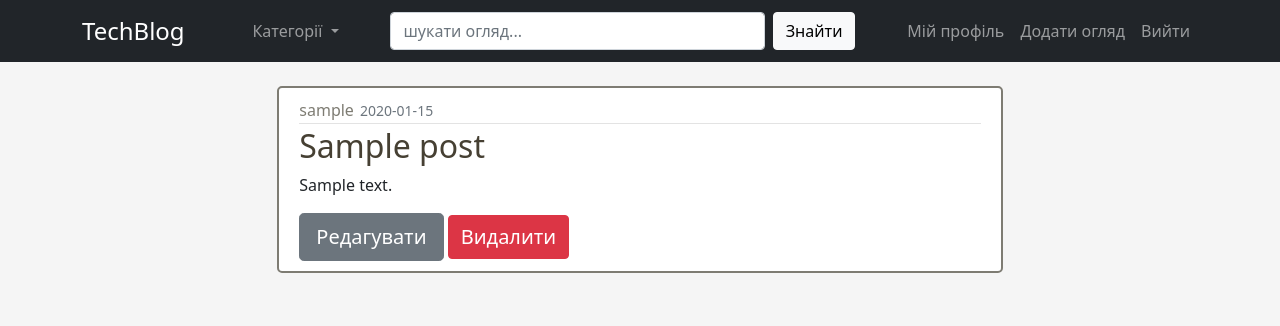
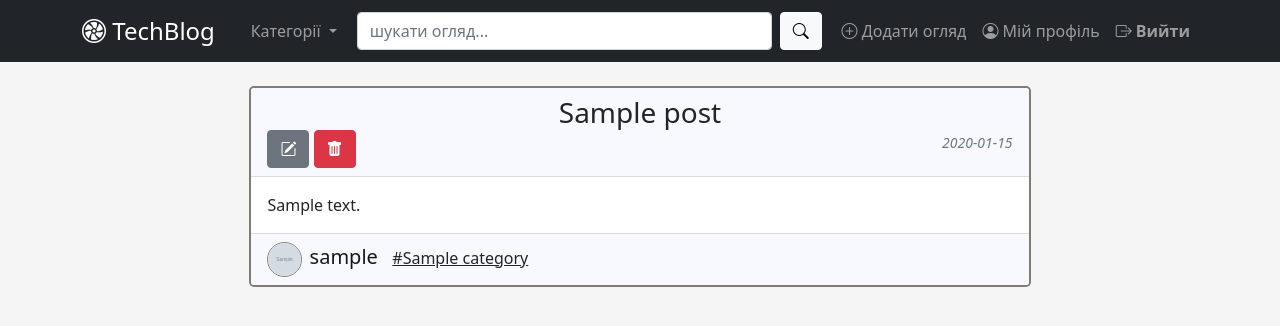
Before and after one commit to vzaliskyi/blog_technological_innovations, a Flask app: page /post_view/1 in a window 1280 px wide. Shown: the top 326 px of the page. Run offline with Flask 2, Linux system fonts and the light colour scheme; a user stored in the database is signed in; tables that the repository leaves empty hold one stand-in row (values such as "Sample post"); grey boxes marked "Sample" are stand-in pictures; some libraries are stand-ins or nearby versions.

Commit message:
improved code and styles, added functionality

```diff
--- a/app/blog/models.py
+++ b/app/blog/models.py
@@ -1,5 +1,5 @@
 from app import db
-# from app.user.models import User
+#from app.user.models import User
 from datetime import datetime
 
 
--- a/app/blog/templates/blog/post_create.html
+++ b/app/blog/templates/blog/post_create.html
@@ -1,13 +1,13 @@
 {% extends "base.html" %}
 {% block main %}
   {% from "_render_field.html" import render_field_lr %}
-  <div class="content-section form-control pb-2" style="margin:auto;width:65%">
+  <div class="content-section form-control pb-2" style="margin:auto;width:70%" >
 
     <form method="post" action="{{ url_for('blog_bp_in.post_create', next=request.args.get('next')) }}" enctype="multipart/form-data" class="pt-1 pb-2">
       {{form.csrf_token}}
 
       <fieldset class="form-group">
-        <legend class="border-bottom mb-4">Створити публікацію огляду</legend>
+        <legend class="border-bottom mb-4">Створити нову публікацію</legend>
 
         {{ render_field_lr(form.category) }}
         {{ render_field_lr(form.title) }}
--- a/app/blog/templates/blog/post_update.html
+++ b/app/blog/templates/blog/post_update.html
@@ -7,7 +7,7 @@
       {{form.csrf_token}}
 
       <fieldset class="form-group">
-        <legend class="border-bottom mb-4">Оновити публікацію огляду</legend>
+        <legend class="border-bottom mb-4">Оновити публікацію</legend>
 
         {{ render_field_lr(form.category) }}
         {{ render_field_lr(form.title) }}
--- a/app/blog/templates/blog/post_view.html
+++ b/app/blog/templates/blog/post_view.html
@@ -1,17 +1,47 @@
 {% extends "base.html" %}
 {% block main %}
-<article class="media article-section" style="margin:auto;width:65%">
-    <div class="media-body">
-      <div class="article-metadata">
-        <a class="author-name" href="#"> {{user.username}}</a>
-        <small class="text-muted">{{post.created_at}} </small>
+
+  <div class="card mb-3 post-section" style="overflow:auto;margin:auto;width:70%">
+    <div class="card-header light-silver-bg">
+      <h3 class="text-center mb-0">{{post.title}}</h3>
+      {% if current_user.id == post.user_id %}
+        <div class="align-left">
+          <a href="{{url_for('blog_bp_in.post_update', post_id=post.id)}}" class="btn btn-secondary ml-4 " role="button" data-bs-toggle="tooltip" title="Редагувати"><i class="bi bi-pencil-square"></i></a>
+          <button type="button" class="btn btn-danger" data-bs-toggle="modal" data-bs-target="#deleteModal" title="Видалити"><i class="bi bi-trash-fill"></i></button>
+        </div>
+      {% endif %}
+      <div class="align-right mb-0">
+        <small class="text-muted fst-italic">{{post.created_at}}</small>
       </div>
-      <h2><a class="article-title" href="#"> {{post.title}} </a></h2>
-      <p class="article-content"> {{post.content|safe}} </p>
     </div>
-    {% if current_user.id == post.user_id %}
-        <a href="{{url_for('blog_bp_in.post_update', post_id=post.id)}}" class="btn btn-secondary btn-lg" tabindex="-1" role="button" aria-disabled="true">Редагувати</a>
-        <a href="{{url_for('blog_bp_in.post_delete', post_id=post.id)}}" class="btn  btn-danger fs-5"> Видалити </a>
-    {% endif %}
-  </article>
+    <div class="card-body text-dark ">
+      <div class="card-text text-break">{{post.content|safe}}</div>
+    </div>
+    <div class="card-footer light-silver-bg">
+      <img src="{{url_for('static',filename='profile_pictures/' + post.user_br.picture)}}" class="rounded-circle post-author-img" alt="author-image">
+      <a class="post-author-name" href="{{url_for('blog_bp_in.user_posts', user_id=post.user_br.id)}}"> {{post.user_br.username}}</a>&nbsp;&nbsp;
+      <a href="#" class="link-dark">#{{ post.category_br.name }}</a>
+    </div>
+  </div>
+
+
+  <div class="modal fade" id="deleteModal" tabindex="-1" aria-labelledby="deleteModalLabel" aria-hidden="true">
+    <div class="modal-dialog">
+      <div class="modal-content">
+        <div class="modal-header">
+          <h5 class="modal-title" id="deleteModalLabel">Підтвердження</h5>
+          <button type="button" class="btn-close" data-bs-dismiss="modal" aria-label="Close"></button>
+        </div>
+        <div class="modal-body">
+          Ви впевнені, що хочете видалити цю публікацію?
+        </div>
+        <div class="modal-footer">
+          {% if current_user.id == post.user_id %}
+            <a href="{{url_for('blog_bp_in.post_delete', post_id=post.id)}}" class="btn btn-danger"> Так, видалити </a>
+          {% endif %}
+        </div>
+      </div>
+    </div>
+  </div>
+
 {% endblock main %}
--- a/app/blog/views.py
+++ b/app/blog/views.py
@@ -3,7 +3,7 @@ from .forms import FormPostCreate, FormPostUpdate
 from app import db
 from .models import Category, Post
 from app.user.models import User
-from flask import redirect, url_for, flash, request, render_template
+from flask import redirect, url_for, flash, request, render_template, abort
 from flask_login import current_user, login_required
 
 
@@ -22,22 +22,17 @@ def post_create():
         try:
             db.session.add(post)
             db.session.commit()
-            flash('Data added in DB', 'success')
+            flash('Публікація успішно створена', 'success')
+            return redirect(url_for('blog_bp_in.post_view', post_id=post.id))
         except:
             db.session.rollback()
-            flash('Error adding data in DB!', 'danger')
-        return redirect(url_for('blog_bp_in.post_create'))
-    elif request.method == 'POST':
-        flash('Unsuccess!', 'error')
-        return redirect(url_for('blog_bp_in.post_create'))
-    return render_template('post_create.html', form=form, title='Post create')
-
-
-@blog_bp.route('/post_view/<int:post_id>', methods=['GET', 'POST'])
-def post_view(post_id):
-    post = Post.query.get_or_404(post_id)
-    user = User.query.get_or_404(post.user_id)
-    return render_template('post_view.html', post=post, user=user)
+            flash('Помилка при додаванні публікації до бази даних', 'danger')
+            return redirect(url_for('blog_bp_in.post_create'))
+    # elif request.method == 'POST':
+    #     flash(form.errors, 'danger')
+    #     return redirect(url_for('blog_bp_in.post_create'))
+    return render_template('post_create.html', form=form,
+                           title='Створення публікації')
 
 
 @blog_bp.route('/post/<int:post_id>/update', methods=["GET", "POST"])
@@ -51,10 +46,10 @@ def post_update(post_id):
             form.category.data = post.category_br.id
             form.title.data = post.title
             form.content.data = post.content
-            return render_template('post_update.html', title='Post Update',
-                                   form=form)
+            return render_template('post_update.html',
+                                   title='Оновити публікацію', form=form)
         else:  # інакше якщо ми змінили дані і натиснули кнопку
-            if form.validate_on_submit() or request.method == 'POST':
+            if form.validate_on_submit():
                 category_id = form.category.data
                 post.category_id = db.session.query(Category.id).filter(
                     Category.id == category_id)
@@ -62,16 +57,17 @@ def post_update(post_id):
                 post.content = form.content.data
                 try:
                     db.session.commit()
-                    flash('Пост успішно оновлено!', 'info')
+                    flash('Публікація успішно оновлена', 'info')
                 except:
                     db.session.rollback()
-                    flash('Помилка при оновленні поста!', 'danger')
+                    flash('Помилка при оновленні публікації', 'danger')
                 return redirect(url_for('user_bp_in.account'))
             else:
-                flash('Помилка при валідації!', 'danger')
+                flash('Помилка валідації', 'danger')
+                # url_for('blog_bp_in.post_update', post_id=post_id)
                 return redirect(f'/post/{post_id}/update')
     else:
-        flash('Ви не можете редагувати цей пост!', 'danger')
+        flash('Ви не маєте прав на редагування даної публікації', 'danger')
         return redirect(url_for('user_bp_in.account'))
 
 
@@ -83,10 +79,32 @@ def post_delete(post_id):
         try:
             db.session.delete(post)
             db.session.commit()
-            flash('Пост успішно видалено!', 'success')
+            flash('Публікацію успішно видалено!', 'success')
         except:
-            flash('Помилка при видаленні поста!', 'danger')
+            flash('Помилка при видаленні публікації', 'danger')
         return redirect(url_for('user_bp_in.account'))
     else:
-        flash('Ви не можете видалити цей пост!', 'danger')
+        flash('Ви не маєте прав на видалення даної публікації', 'danger')
         return redirect(url_for('user_bp_in.account'))
+
+
+@blog_bp.route('/post_view/<int:post_id>')
+def post_view(post_id):
+    post = Post.query.get_or_404(post_id)
+    return render_template('post_view.html', post=post)
+
+
+@blog_bp.route('/user_posts/<int:user_id>')
+def user_posts(user_id):
+    posts = Post.query.filter_by(user_id=user_id)
+    if posts.first() is None:
+        abort(404, description="Користувача не знайдено")
+    return render_template('user_posts.html', posts=posts)
+
+
+@blog_bp.route('/category/<int:category_id>')
+def posts_by_category(category_id):
+    posts = Post.query.filter_by(category_id=category_id)
+    if posts.first() is None:
+        abort(404, description="Категорію не знайдено")
+    return render_template('posts_by_category.html', posts=posts)
--- a/app/static/css/custom.css
+++ b/app/static/css/custom.css
@@ -8,7 +8,7 @@
 }
 
 body {
-  background-color: #F5F5F5; !important;
+  background-color: #f5f5f5; !important;
 }
 
 .btn-outline-secondary:hover{
@@ -34,6 +34,7 @@ a.author-name:hover{
 }
 
 a.article-title{
+  font-size: 25px;
   color: #464033;
   text-decoration: none;
 }
@@ -52,11 +53,59 @@ a.article-title:hover {
   border-bottom: 1px solid #e3e3e3;
 }
 
-.article-metadata a:hover {
-  color: #333;
+.profile-img{
+  height: 150px;
+  width: 150px;
+  border: 1px solid #7E7C73;
+}
+
+
+.post-section {
+  background: white;
+  border: 2px solid #7E7C73;
+  border-radius: 5px;
+  margin-bottom: 20px;
+}
+
+
+.post-author-img {
+  height: 35px;
+  width: 35px;
+  margin-right: 3px;
+  border: 1px solid #7E7C73;
+}
+
+a.post-author-name{
+  font-size: 20px;
+  color: #171717;
   text-decoration: none;
+  margin-right: 2px;
 }
-.rounded-circle{
-  wigth:150px;
-  height:150px;
+
+a.post-author-name:hover{
+  color: #454545;
 }
+
+a.post-created-at{
+  font-size: 12px;
+  text-decoration: none;
+  margin-right: 2px;
+}
+
+.align-left{
+float:left;
+}
+
+.align-right{
+float:right;
+}
+
+.author-img {
+  height: 65px;
+  width: 65px;
+  border: 2px solid #7E7C73;
+}
+
+.light-silver-bg {
+    background: #f8f8ff;
+}
--- a/app/templates/base.html
+++ b/app/templates/base.html
@@ -7,10 +7,12 @@
 
   <!-- Bootstrap CSS -->
   <link href="https://cdn.jsdelivr.net/npm/bootstrap@5.0.0-beta2/dist/css/bootstrap.min.css" rel="stylesheet" integrity="sha384-BmbxuPwQa2lc/FVzBcNJ7UAyJxM6wuqIj61tLrc4wSX0szH/Ev+nYRRuWlolflfl" crossorigin="anonymous">
-<link rel="stylesheet" type="text/css" href="{{ url_for('static', filename='css/custom.css') }}">
-     <script src="https://code.jquery.com/jquery-3.4.1.slim.min.js" integrity="sha384-J6qa4849blE2+poT4WnyKhv5vZF5SrPo0iEjwBvKU7imGFAV0wwj1yYfoRSJoZ+n" crossorigin="anonymous"></script>
-<link href="https://cdn.jsdelivr.net/npm/summernote@0.8.18/dist/summernote-lite.min.css" rel="stylesheet">
-<script src="https://cdn.jsdelivr.net/npm/summernote@0.8.18/dist/summernote-lite.min.js"></script>
+  <link rel="stylesheet" href="https://cdn.jsdelivr.net/npm/bootstrap-icons@1.7.1/font/bootstrap-icons.css">
+  <link rel="stylesheet" type="text/css" href="{{ url_for('static', filename='css/custom.css') }}">
+  <!-- Text Editor -->
+  <script src="https://code.jquery.com/jquery-3.4.1.slim.min.js" integrity="sha384-J6qa4849blE2+poT4WnyKhv5vZF5SrPo0iEjwBvKU7imGFAV0wwj1yYfoRSJoZ+n" crossorigin="anonymous"></script>
+  <link href="https://cdn.jsdelivr.net/npm/summernote@0.8.18/dist/summernote-lite.min.css" rel="stylesheet">
+  <script src="https://cdn.jsdelivr.net/npm/summernote@0.8.18/dist/summernote-lite.min.js"></script>
   {% if title %}
     <title> {{ title }}</title>
   {% else %}
@@ -21,30 +23,31 @@
   <header>
     <nav class="navbar navbar-expand-lg navbar-dark bg-dark">
       <div class="container">
-        <a class="navbar-brand fs-4" href="/">TechBlog</a>
+        <a class="navbar-brand fs-4" href="/"><i class="bi bi-fan"></i> TechBlog</a>
           <li class="navbar-nav dropdown">
             <a class="nav-link dropdown-toggle" href="#" id="navbarDropdown" role="button" data-bs-toggle="dropdown" aria-expanded="false">
               Категорії
             </a>
             <ul class="dropdown-menu" aria-labelledby="navbarDropdown">
-              <li><a class="dropdown-item" href="#">Сматфони</a></li>
-              <li><a class="dropdown-item" href="#">Ноутбуки</a></li>
+              <li><a class="dropdown-item" href="{{url_for('blog_bp_in.posts_by_category', category_id=1)}}"><i class="bi bi-phone"></i> Сматфони</a></li>
+              <li><a class="dropdown-item" href="{{url_for('blog_bp_in.posts_by_category', category_id=2)}}"><i class="bi bi-laptop"></i> Ноутбуки</a></li>
+              <li><a class="dropdown-item" href="{{url_for('blog_bp_in.posts_by_category', category_id=3)}}"><i class="bi bi-tablet"></i> Планшети</a></li>
             </ul>
           </li>
           <div class="col-5">
             <form class="d-flex">
               <input class="form-control me-2" type="search" placeholder="шукати огляд..." aria-label="Search">
-              <button class="btn btn-light" type="submit">Знайти</button>
+              <button class="btn btn-light" type="submit"><i class="bi bi-search"></i></button>
             </form>
           </div>
           <div class="navbar-nav">
             {% if current_user.is_authenticated %}
-              <a class="nav-item nav-link rounded" href="{{ url_for('user_bp_in.account') }}">Мій профіль</a>
-            <a class="nav-item nav-link rounded" href="{{ url_for('blog_bp_in.post_create') }}">Додати огляд</a>
-              <a class="nav-item nav-link rounded" href="{{ url_for('user_bp_in.logout') }}">Вийти</a>
+              <a class="nav-item nav-link rounded" href="{{ url_for('blog_bp_in.post_create') }}"><i class="bi bi-plus-circle"></i> Додати огляд</a>
+              <a class="nav-item nav-link rounded" href="{{ url_for('user_bp_in.account') }}"><i class="bi bi-person-circle"></i> Мій профіль</a>
+              <a class="nav-item nav-link rounded" href="{{ url_for('user_bp_in.logout') }}"><b><i class="bi bi-box-arrow-right"></i> Вийти</b></a>
             {% else %}
-              <a class="nav-item nav-link rounded" href="{{ url_for('user_bp_in.login') }}">Увійти</a>
-              <a class="nav-item nav-link rounded" href="{{ url_for('user_bp_in.register') }}">Зареєструватись</a>
+              <a class="nav-item nav-link rounded" href="{{ url_for('user_bp_in.login') }}"><i class="bi bi-box-arrow-in-right"></i> <b>Увійти</b></a>
+              <a class="nav-item nav-link rounded" href="{{ url_for('user_bp_in.register') }}"><i class="bi bi-person-plus-fill"></i> <b>Зареєструватись</b></a>
             {% endif %}
           </div>
       </div>
--- /dev/null
+++ b/app/templates/posts_list.html
@@ -0,0 +1,4 @@
+{% from "_render_field.html" import render_post_item %}
+{% for post in posts %}
+   {{ render_post_item(post) }}
+{% endfor %}
--- a/app/user/views.py
+++ b/app/user/views.py
@@ -59,6 +59,7 @@ def register():
 
 
 @user_bp.route('/logout')
+@login_required
 def logout():
     logout_user()
     flash('Ви вийшли зі свого облікового запису', 'info')
@@ -68,10 +69,8 @@ def logout():
 @user_bp.route("/account")
 @login_required
 def account():
-    user_img = url_for('static',
-                       filename='profile_pictures/' + current_user.picture)
     posts = Post.query.filter_by(user_id=current_user.id)
-    return render_template('account.html', user_img=user_img, posts=posts)
+    return render_template('account.html', posts=posts)
 
 
 def send_reset_token_to_email(user):
```
Also changed, not shown: app/blog/forms.py (+23 -11 lines), app/blog/templates/blog/posts_by_category.html (added, +12 -0 lines), app/blog/templates/blog/user_posts.html (added, +13 -0 lines), app/templates/_render_field.html (+22 -20 lines), app/templates/home.html (+3 -33 lines), app/templates/post_item.html (deleted, +0 -8 lines), app/user/templates/user/account.html (+5 -5 lines), app/views.py (+6 -3 lines), 1 other file.
